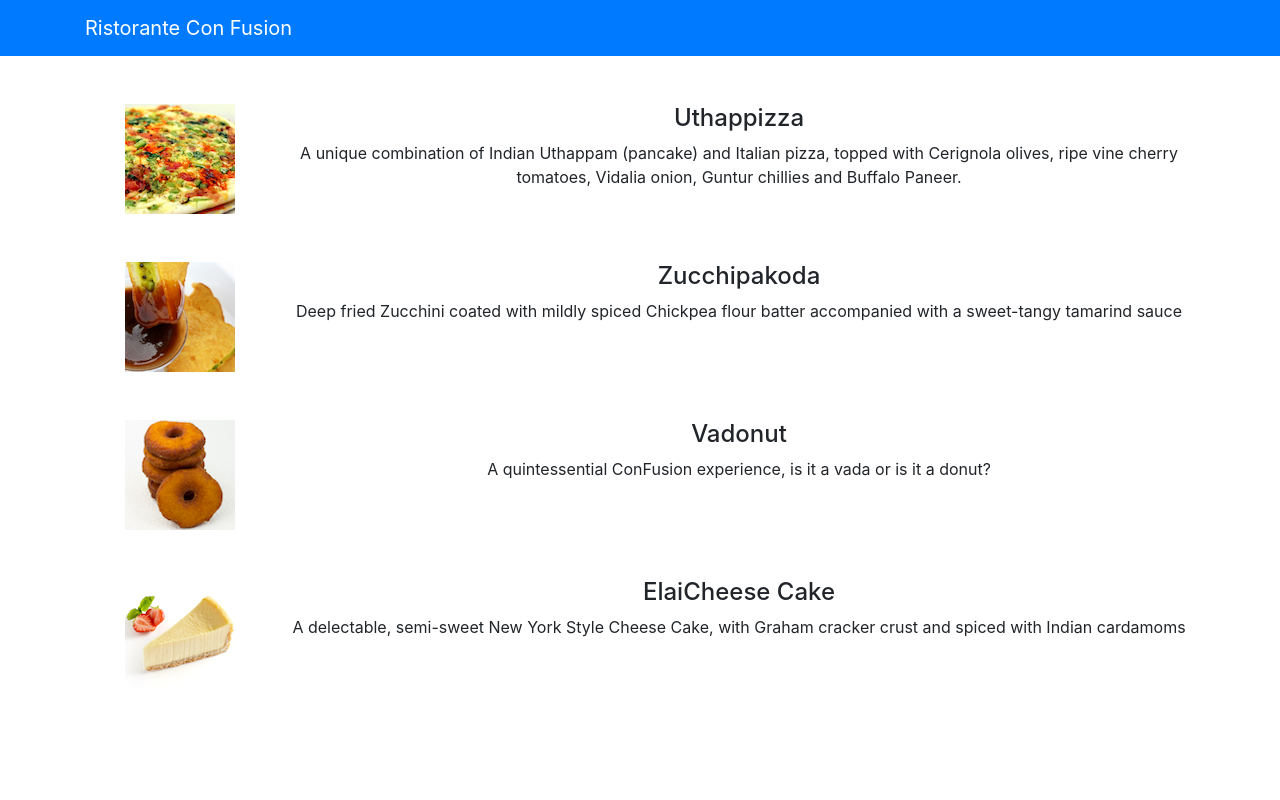
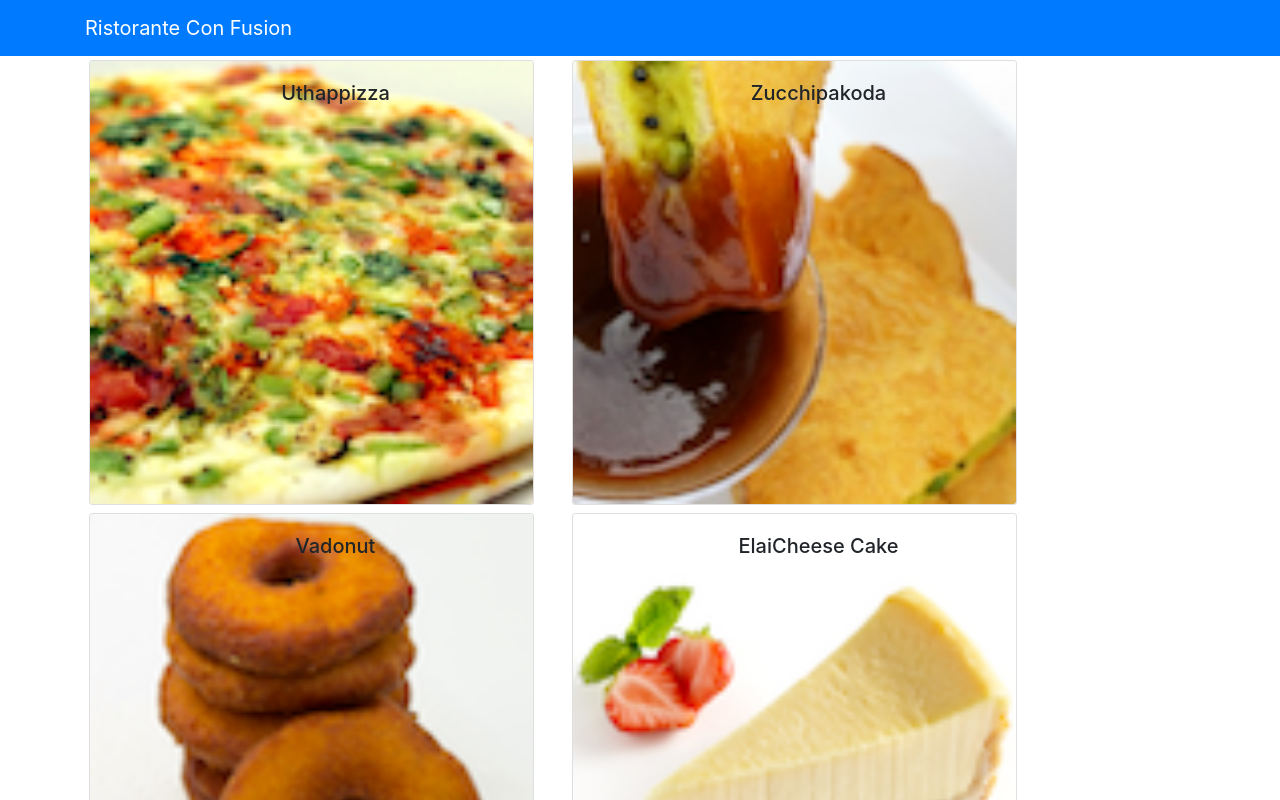
Before and after one commit to TrungNT147/ReactLab, a React (Create React App) app: page / in a window 1280 px wide. Shown: the top 800 px of the page. Built offline with nearby package versions, Linux system fonts and the light colour scheme.

Commit message:
Component part 2

```diff
--- a/src/App.js
+++ b/src/App.js
@@ -1,11 +1,20 @@
 import logo from './logo.svg';
 import React, { Component } from 'react'
 import Menu from './components/MenuComponent';
+import { DISHES } from './shared/dishes'
 import './App.css';
 
 import { Navbar, NavbarBrand } from 'reactstrap';
 
 class App extends Component {
+  constructor(props) {
+    super(props);
+
+    this.state = {
+      dishes : DISHES
+    }
+  }
+
   render() {
     return (
       <div className="App">
@@ -14,7 +23,7 @@ class App extends Component {
             <NavbarBrand href="/">Ristorante Con Fusion</NavbarBrand>
           </div>
         </Navbar>
-        <Menu />
+        <Menu dishes={this.state.dishes} />
       </div>
     );
   }
--- a/src/components/MenuComponent.js
+++ b/src/components/MenuComponent.js
@@ -1,61 +1,47 @@
 import React, { Component } from "react";
-import { Media } from "reactstrap";
+import { Card, CardImg, CardImgOverlay, CardBody, CardText, CardTitle } from "reactstrap";
 
 class Menu extends Component {
   constructor(props){
     super(props);
 
     this.state = {
-      dishes: [
-        {
-          id: 0,
-          name:'Uthappizza',
-          image: 'assets/images/uthappizza.png',
-          category: 'mains',
-          label:'Hot',
-          price:'4.99',
-          description:'A unique combination of Indian Uthappam (pancake) and Italian pizza, topped with Cerignola olives, ripe vine cherry tomatoes, Vidalia onion, Guntur chillies and Buffalo Paneer.'                        },
-       {
-          id: 1,
-          name:'Zucchipakoda',
-          image: 'assets/images/zucchipakoda.png',
-          category: 'appetizer',
-          label:'',
-          price:'1.99',
-          description:'Deep fried Zucchini coated with mildly spiced Chickpea flour batter accompanied with a sweet-tangy tamarind sauce'                        },
-       {
-          id: 2,
-          name:'Vadonut',
-          image: 'assets/images/vadonut.png',
-          category: 'appetizer',
-          label:'New',
-          price:'1.99',
-          description:'A quintessential ConFusion experience, is it a vada or is it a donut?'                        },
-       {
-          id: 3,
-          name:'ElaiCheese Cake',
-          image: 'assets/images/elaicheesecake.png',
-          category: 'dessert',
-          label:'',
-          price:'2.99',
-          description:'A delectable, semi-sweet New York Style Cheese Cake, with Graham cracker crust and spiced with Indian cardamoms'                        }
-       ],
+      selectedDish: null,
+    }
+  }
+
+  onDishSelect(dish) {
+    this.setState({ selectedDish: dish })
+  }
+  renderDish(dish) {
+    if (dish !== null) {
+      return (
+        <Card>
+          <CardImg width="100%" src={dish.image} alt={dish.name} />
+          <CardBody>
+            <CardTitle>{dish.name}</CardTitle>
+            <CardText>{dish.description}</CardText>
+          </CardBody>
+        </Card>
+      );
+
+    } else {
+      return (
+        <div></div>
+      );
     }
   }
 
   render () {
-    const menu = this.state.dishes.map((dish) => {
+    const menu = this.props.dishes.map((dish) => {
       return (
-        <div key={dish.id} className="col-12 mt-5">
-          <Media tag="li">
-            <Media left middle>
-              <Media object src={dish.image} alt={dish.name} />
-            </Media>
-            <Media body className="ml-5">
-              <Media heading>{dish.name}</Media>
-              <p>{dish.description}</p>
-            </Media>
-          </Media>
+        <div key={dish.id} className="col-12 col-md-5 m-1">
+          <Card onClick={() => this.onDishSelect(dish)}>
+            <CardImg width="100%" src={dish.image} alt={dish.name} />
+            <CardImgOverlay body className="ml-5">
+              <CardTitle>{dish.name}</CardTitle>
+            </CardImgOverlay>
+          </Card>
         </div>
       )
     });
@@ -63,9 +49,10 @@ class Menu extends Component {
     return (
       <div className="container">
         <div className="row">
-          <Media list>
             {menu}
-          </Media>
+        </div>
+        <div className="row">
+          {this.renderDish(this.state.selectedDish)}
         </div>
       </div>
     );
--- /dev/null
+++ b/src/shared/dishes.js
@@ -0,0 +1,186 @@
+export const DISHES =
+    [
+        {
+        id: 0,
+        name:'Uthappizza',
+        image: 'assets/images/uthappizza.png',
+        category: 'mains',
+        label:'Hot',
+        price:'4.99',
+        description:'A unique combination of Indian Uthappam (pancake) and Italian pizza, topped with Cerignola olives, ripe vine cherry tomatoes, Vidalia onion, Guntur chillies and Buffalo Paneer.',
+        comments: [
+            {
+            id: 0,
+            rating: 5,
+            comment: "Imagine all the eatables, living in conFusion!",
+            author: "John Lemon",
+            date: "2012-10-16T17:57:28.556094Z"
+            },
+            {
+            id: 1,
+            rating: 4,
+            comment: "Sends anyone to heaven, I wish I could get my mother-in-law to eat it!",
+            author: "Paul McVites",
+            date: "2014-09-05T17:57:28.556094Z"
+            },
+            {
+            id: 2,
+            rating: 3,
+            comment: "Eat it, just eat it!",
+            author: "Michael Jaikishan",
+            date: "2015-02-13T17:57:28.556094Z"
+            },
+            {
+            id: 3,
+            rating: 4,
+            comment: "Ultimate, Reaching for the stars!",
+            author: "Ringo Starry",
+            date: "2013-12-02T17:57:28.556094Z"
+            },
+            {
+            id: 4,
+            rating: 2,
+            comment: "It's your birthday, we're gonna party!",
+            author: "25 Cent",
+            date: "2011-12-02T17:57:28.556094Z"
+            }
+        ]                        },
+        {
+        id: 1,
+        name:'Zucchipakoda',
+        image: 'assets/images/zucchipakoda.png',
+        category: 'appetizer',
+        label:'',
+        price:'1.99',
+        description:'Deep fried Zucchini coated with mildly spiced Chickpea flour batter accompanied with a sweet-tangy tamarind sauce',
+        comments: [
+            {
+            id: 0,
+            rating: 5,
+            comment: "Imagine all the eatables, living in conFusion!",
+            author: "John Lemon",
+            date: "2012-10-16T17:57:28.556094Z"
+            },
+            {
+            id: 1,
+            rating: 4,
+            comment: "Sends anyone to heaven, I wish I could get my mother-in-law to eat it!",
+            author: "Paul McVites",
+            date: "2014-09-05T17:57:28.556094Z"
+            },
+            {
+            id: 2,
+            rating: 3,
+            comment: "Eat it, just eat it!",
+            author: "Michael Jaikishan",
+            date: "2015-02-13T17:57:28.556094Z"
+            },
+            {
+            id: 3,
+            rating: 4,
+            comment: "Ultimate, Reaching for the stars!",
+            author: "Ringo Starry",
+            date: "2013-12-02T17:57:28.556094Z"
+            },
+            {
+            id: 4,
+            rating: 2,
+            comment: "It's your birthday, we're gonna party!",
+            author: "25 Cent",
+            date: "2011-12-02T17:57:28.556094Z"
+            }
+        ]
+        },
+        {
+        id: 2,
+        name:'Vadonut',
+        image: 'assets/images/vadonut.png',
+        category: 'appetizer',
+        label:'New',
+        price:'1.99',
+        description:'A quintessential ConFusion experience, is it a vada or is it a donut?',
+        comments: [
+            {
+            id: 0,
+            rating: 5,
+            comment: "Imagine all the eatables, living in conFusion!",
+            author: "John Lemon",
+            date: "2012-10-16T17:57:28.556094Z"
+            },
+            {
+            id: 1,
+            rating: 4,
+            comment: "Sends anyone to heaven, I wish I could get my mother-in-law to eat it!",
+            author: "Paul McVites",
+            date: "2014-09-05T17:57:28.556094Z"
+            },
+            {
+            id: 2,
+            rating: 3,
+            comment: "Eat it, just eat it!",
+            author: "Michael Jaikishan",
+            date: "2015-02-13T17:57:28.556094Z"
+            },
+            {
+            id: 3,
+            rating: 4,
+            comment: "Ultimate, Reaching for the stars!",
+            author: "Ringo Starry",
+            date: "2013-12-02T17:57:28.556094Z"
+            },
+            {
+            id: 4,
+            rating: 2,
+            comment: "It's your birthday, we're gonna party!",
+            author: "25 Cent",
+            date: "2011-12-02T17:57:28.556094Z"
+            }
+        ]
+        },
+        {
+        id: 3,
+        name:'ElaiCheese Cake',
+        image: 'assets/images/elaicheesecake.png',
+        category: 'dessert',
+        label:'',
+        price:'2.99',
+        description:'A delectable, semi-sweet New York Style Cheese Cake, with Graham cracker crust and spiced with Indian cardamoms',
+        comments: [
+            {
+            id: 0,
+            rating: 5,
+            comment: "Imagine all the eatables, living in conFusion!",
+            author: "John Lemon",
+            date: "2012-10-16T17:57:28.556094Z"
+            },
+            {
+            id: 1,
+            rating: 4,
+            comment: "Sends anyone to heaven, I wish I could get my mother-in-law to eat it!",
+            author: "Paul McVites",
+            date: "2014-09-05T17:57:28.556094Z"
+            },
+            {
+            id: 2,
+            rating: 3,
+            comment: "Eat it, just eat it!",
+            author: "Michael Jaikishan",
+            date: "2015-02-13T17:57:28.556094Z"
+            },
+            {
+            id: 3,
+            rating: 4,
+            comment: "Ultimate, Reaching for the stars!",
+            author: "Ringo Starry",
+            date: "2013-12-02T17:57:28.556094Z"
+            },
+            {
+            id: 4,
+            rating: 2,
+            comment: "It's your birthday, we're gonna party!",
+            author: "25 Cent",
+            date: "2011-12-02T17:57:28.556094Z"
+            }
+        ]
+        }
+    ];
```
